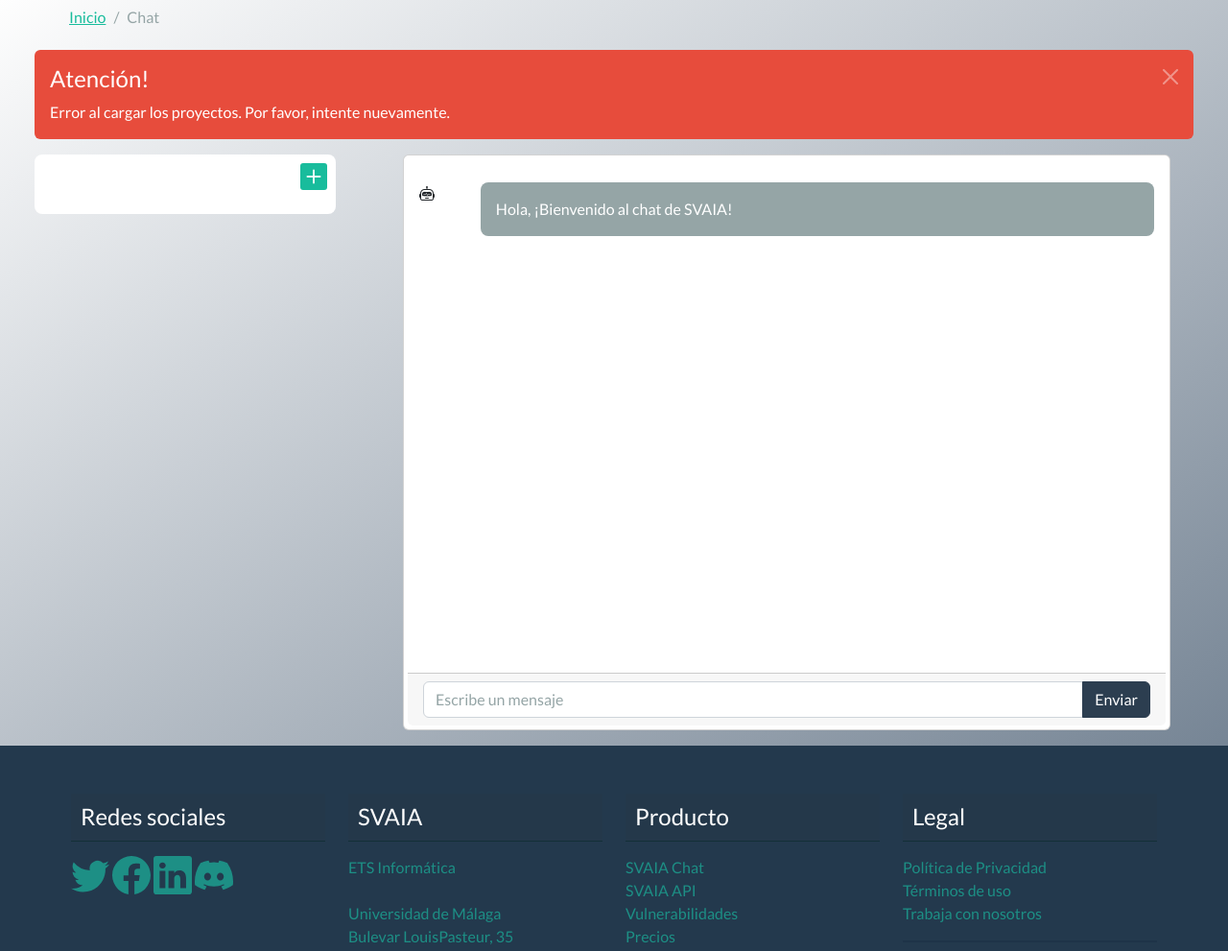
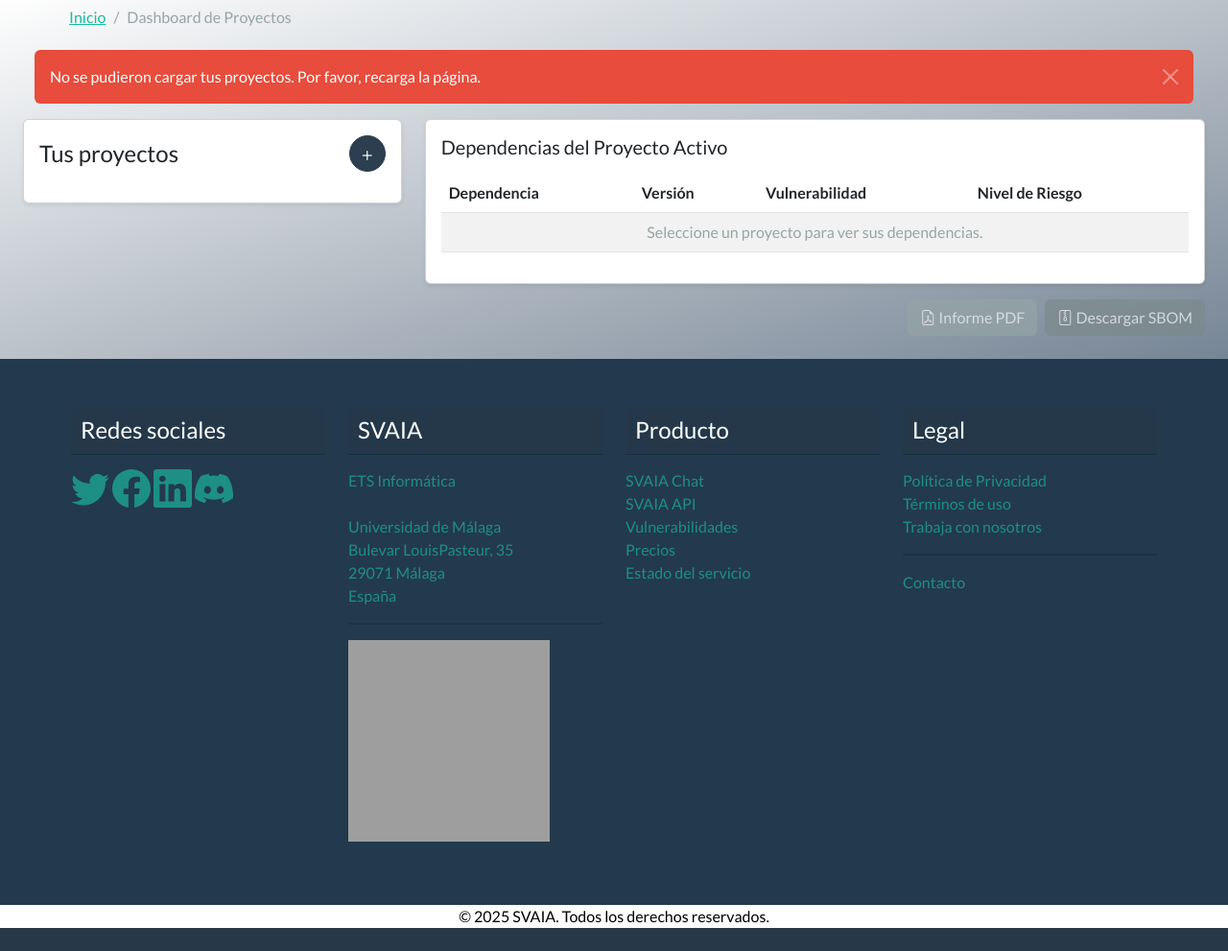
Before and after one commit to pablordrz/CODEANALYZE, a Flask app: page /chat in a window 1280 px wide. Shown: the part 92-1083 px from the top of the page at 96% size. After the commit the page ends 1059 px from the top, so only its background shows below. Run offline with Flask 3, Linux system fonts and the light colour scheme; some libraries are stand-ins or nearby versions; grey boxes are pictures that could not be loaded.

Commit message:
Add files via upload
Añade una correcta interfaz con el usuario para subir archivo, editar archivo y manejar sus propios proyectos

```diff
--- a/web/templates/chat.html
+++ b/web/templates/chat.html
@@ -1,280 +1,218 @@
 {% block content %}
 <div class="container-fluid fondo px-4 ">
-    <!-- INICIO -->
-    <div class="row d-lg-block d-none ms-4">
+    <div class="row ms-4">
         <div class="breadcrumb-container">
             <ol class="breadcrumb">
-                <li class="breadcrumb-item"><a href="index.html">Inicio</a></li>
-                <li class="breadcrumb-item active">Chat</li>
+                <li class="breadcrumb-item"><a href="{{ url_for('index') }}">Inicio</a></li>
+                <li class="breadcrumb-item active">Dashboard de Proyectos</li>
             </ol>
         </div>
     </div>
 
-    <div class="row rounded-3 p-0 d-lg-none d-block mx-mb-2 mb-3 justify-content-center mx-auto" style="max-width: 800px;">
-        <div class="breadcrumb-container">
-            <ol class="breadcrumb">
-                <li class="breadcrumb-item"><a href="index.html">Inicio</a></li>
-                <li class="breadcrumb-item active">Chat</li>
-            </ol>
-        </div>
+    <div class="row m-0">
+        <div class="container-xl m-0" id="alert-container"></div>
     </div>
 
-    <!-- ALERTA -->
-    <div class="row m-0"> <!-- Fila 2 del Contenedor -->
-        <div class="container-xl m-0" id="alert-container"><div class="alerta">
-            {% with messages = get_flashed_messages(with_categories=true) %}
-            {% if messages %}
-              {% for category, message in messages %}
-              <div class="alert alert-dismissible alert-warning ">
-                <div class="row">
-                    <div class="col-lg-8 col-10 text-start">
-                        <h4 class="alert-heading">Atención!</h4>
-                         {{ message | safe}}
-                    </div>
-                    <div class="col-lg-4 col-2">
-                        <button type="button" class="btn-close" data-bs-dismiss="alert"></button>
-                    </div>
-                </div>
-            </div>
-              {% endfor %}
-            {% endif %}
-          {% endwith %}
-        </div></div>
-    </div>
+    <div class="row pb-3 align-items-start">
 
-    <!-- LISTA DE PROYECTOS Y CHAT-->
-    <div class="row pb-3 align-items-start">
-        <!-- Proyectos  -->
-        <div class="col-lg-3 mx-4 bg-white rounded-3 p-2 d-lg-block d-none">
-            <!-- Botón de Añadir -->
-            <div class="row justify-content-end">
-                <div class="col-lg-3 mx-2 text-end pe-1">
-                    <a href="{{ url_for('anadir') }}">
-                        <button class="btn p-0 mb-2">
-                            <i id="añadir" class="bi bi-plus"></i>
-                        </button>
+        <div class="col-lg-4">
+            <div class="card shadow-sm">
+                <div class="card-body">
+                    <div class="d-flex justify-content-between align-items-center mb-3">
+                        <h4 class="card-title mb-0">Tus proyectos</h4>
+                        <a href="{{ url_for('anadir') }}" class="btn btn-primary rounded-circle p-0" style="width: 38px; height: 38px; line-height: 38px;">
+                            <i class="bi bi-plus fs-5"></i>
                         </a>
                     </div>
+                    <div class="list-group" id="proyectos-list">
+                        <div class="text-center p-3">
+                            <div class="spinner-border text-primary" role="status">
+                                <span class="visually-hidden">Cargando...</span>
                             </div>
-
-            <!-- Lista de Proyectos -->
-            <div class="mt-2">
-                <div class="col-lg-12">
-                    <div class="list-group" id="proyectos-list">
-                        <!-- Los proyectos serán cargados aquí dinámicamente -->
-                    </div>
-                </div>
-            </div>
-        </div>
-        <div id="proyectos-dropdown-mobile" class="d-lg-none d-block bg-white rounded-3 p-2 mb-3 mx-auto shadow-sm border"
-            style="max-width: 1000px;">
-        <!-- Aquí se inyectará el <select> y los botones desde JS -->
-        </div>
-        <!-- Chat -->
-        <div class="col card p-0 me-lg-5 me-auto mx-auto p-1 " style="min-height: 600px; max-width: 800px; max-height: 600px;">
-            <div class="card-body p-4 overflow-auto" id="chat-bot">
-                <div id="mensaje_bot" class="row mb-3">
-                    <div class="col-1 p-0">
-                        <i class="bi bi-robot"></i>
-                    </div>
-                    <div class="col-11 rounded-3 bg-secondary p-2 d-flex align-items-center m-0 text-white">
-                        <p class="m-2">Hola! Soy un bot, ¿en qué puedo ayudarte? </p>
-                    </div>
-                </div>
-                <div id="mensaje_usuario" class="row my-3">
-                    <div class="col-11 rounded-3 bg-primary p-2 d-flex align-items-center m-0 text-white">
-                        <p class="m-2">Estoy realizando una aplicación web para recoger las vulnerabilidades de mis proyectos. </p>
-                    </div>
-                    <div class="col-1 d-flex justify-content-end p-0">
-                        <i class="bi bi-person-fill"></i>
-                    </div>
-                </div>
-                <div id="mensaje_bot" class="row mb-3 ">
-                    <div class="col-1 p-0">
-                        <i class="bi bi-robot"></i>
-                    </div>
-                    <div class="col-11 rounded-3 bg-secondary p-2 d-flex align-items-center m-0 text-white">
-                        <p class="m-2">Antes de continuar, permíteme que te cuente que los cangrejos tienen el cerebro en la garganta. </p>
-                    </div>
-                </div>
-            </div>
-            <div class="card-footer">
-                <div class="input-group">
-                    <input id="message-input" type="text" class="form-control" placeholder="Escribe un mensaje">
-                    <button id="send-button" class="btn btn-primary">Enviar</button>
                         </div>
                     </div>
                 </div>
             </div>
         </div>
 
+        <div class="col-lg-8 mt-4 mt-lg-0">
+            <div class="card shadow-sm">
+                <div class="card-body">
+                    <h5 class="card-title mb-3">Dependencias del Proyecto Activo</h5>
+                    <div class="table-responsive">
+                        <table class="table table-striped table-hover">
+                            <thead>
+                                <tr>
+                                    <th scope="col">Dependencia</th>
+                                    <th scope="col">Versión</th>
+                                    <th scope="col">Vulnerabilidad</th>
+                                    <th scope="col">Nivel de Riesgo</th>
+                                </tr>
+                            </thead>
+                            <tbody id="dependencias-body">
+                                <tr>
+                                    <td colspan="4" class="text-center text-muted">Seleccione un proyecto para ver sus dependencias.</td>
+                                </tr>
+                            </tbody>
+                        </table>
+                    </div>
+                </div>
+            </div>
+        </div>
+    </div>
+
+    <div class="row pb-4">
+        <div class="col-12 d-flex justify-content-end gap-2">
+            <button id="informe-pdf-btn" class="btn btn-secondary" disabled>
+                <i class="bi bi-file-earmark-pdf"></i> Informe PDF
+            </button>
+            <button id="sbom-btn" class="btn btn-dark" disabled>
+                <i class="bi bi-file-zip"></i> Descargar SBOM
+            </button>
+        </div>
+    </div>
+</div>
 {% endblock %}
 
 {% block scripts %}
+<script src="https://cdnjs.cloudflare.com/ajax/libs/jspdf/2.5.1/jspdf.umd.min.js"></script>
+<script src="https://cdnjs.cloudflare.com/ajax/libs/jspdf-autotable/3.5.23/jspdf.plugin.autotable.min.js"></script>
+
 <script>
     const API_BASE_URL = 'http://localhost:5001';
+    const proyectoSeleccionadoId = {{ chat_seleccionado|default('null') }};
 
     function obtenerToken() {
         return localStorage.getItem('access_token');
     }
 
-    function mostrarAlerta(mensaje, tipo) {
+    function mostrarAlerta(mensaje, tipo = 'danger') {
         const alertContainer = document.getElementById("alert-container");
-        const alertDiv = document.createElement("div");
-        alertDiv.className = `alert alert-${tipo} alert-dismissible fade show`;
-        alertDiv.innerHTML = `
-            <div class="row">
-                <div class="col-lg-8 col-10 text-start">
-                    <h4 class="alert-heading">Atención!</h4>
+        alertContainer.innerHTML = `
+            <div class="alert alert-${tipo} alert-dismissible fade show" role="alert">
                 ${mensaje}
-                </div>
-                <div class="col-lg-4 col-2">
-                    <button type="button" class="btn-close" data-bs-dismiss="alert"></button>
-                </div>
-            </div>
-        `;
-        alertContainer.appendChild(alertDiv);
+                <button type="button" class="btn-close" data-bs-dismiss="alert" aria-label="Close"></button>
+            </div>`;
     }
 
-    async function eliminarProyecto(id) {
-        if (confirm("¿Estás seguro de que quieres eliminar este proyecto?")) {
-            try {
-                const token = obtenerToken();
-                const response = await fetch(`${API_BASE_URL}/proyectos/${id}`, {
-                    method: "DELETE",
-                    headers: {
-                        "Content-Type": "application/json",
-                        "Authorization": `Bearer ${token}`
-                    }
-                });
-
-                if (!response.ok) throw new Error(`HTTP error! status: ${response.status}`);
-
-                mostrarAlerta("Proyecto eliminado correctamente.", "success");
-                await cargarProyectos();
-            } catch (error) {
-                console.error("Error al eliminar el proyecto:", error);
-                mostrarAlerta("Error al eliminar el proyecto. Por favor, intente nuevamente.", "danger");
-            }
-        }
-    }
-
+    // CARGAR LISTA DE PROYECTOS (COLUMNA IZQUIERDA)
     async function cargarProyectos() {
         const proyectosList = document.getElementById("proyectos-list");
-        const proyectosDropdown = document.getElementById("proyectos-dropdown-mobile");
+        proyectosList.innerHTML = ''; // Limpiar lista
         try {
             const token = obtenerToken();
             const response = await fetch(`${API_BASE_URL}/proyectos`, {
                 headers: { 'Authorization': `Bearer ${token}` }
             });
 
-            if (!response.ok) throw new Error(`HTTP error! status: ${response.status}`);
+            if (!response.ok) throw new Error(`Error HTTP: ${response.status}`);
             const proyectos = await response.json();
-            const chatSeleccionado = {{ chat_seleccionado|default('null') }};
 
-            // Desktop
-            if (proyectosList) {
-                proyectosList.innerHTML = '';
+            if (proyectos.length === 0) {
+                proyectosList.innerHTML = '<p class="text-center text-muted">No tienes proyectos. ¡Crea uno nuevo!</p>';
+                return;
+            }
+
             proyectos.forEach(proyecto => {
+                const isActive = proyecto.id === proyectoSeleccionadoId;
                 const item = document.createElement("div");
-                    item.classList.add("list-group-item", "list-group-item-action", "d-flex", "justify-content-between", "align-items-center", "p-1", "px-3");
-                    if (chatSeleccionado !== null && proyecto.id === chatSeleccionado) item.classList.add("active");
-
+                item.className = `list-group-item list-group-item-action d-flex justify-content-between align-items-center ${isActive ? 'active' : ''}`;
                 item.innerHTML = `
-                        <a href="/chat/${proyecto.id}" class="flex-grow-1 text-decoration-none ${chatSeleccionado === proyecto.id ? 'text-white' : 'text-black'}">
-                            <span>${proyecto.nombre}</span>
-                        </a>
-                        <div class="edit d-flex align-items-center me-2">
-                            <a href="/proyecto/editar/${proyecto.id}" class="text-decoration-none text-white">
-                                <i class="bi bi-pencil"></i>
-                            </a>
+                    <div class="flex-grow-1">
+                        <strong>${proyecto.nombre}</strong>
                     </div>
-                        <div class="papelera d-flex align-items-center">
-                            <button onclick="eliminarProyecto(${proyecto.id})" class="btn btn-link text-decoration-none text-white p-0">
-                                <i class="bi bi-trash"></i>
-                            </button>
+                    <div class="btn-group" role="group">
+                        <a href="/chat/${proyecto.id}" class="btn btn-sm btn-outline-primary">Acceder</a>
+                        <a href="/proyecto/editar/${proyecto.id}" class="btn btn-sm btn-outline-secondary">Editar</a>
                     </div>
                 `;
                 proyectosList.appendChild(item);
             });
-            }
-
-            // Mobile dropdown
-            if (proyectosDropdown) {
-                proyectosDropdown.innerHTML = `
-                    <div class="d-flex align-items-center justify-content-between gap-2">
-                        <select id="dropdown-proyectos" class="form-select flex-grow-1">
-                            ${proyectos.map(p => `<option value="${p.id}" ${chatSeleccionado === p.id ? 'selected' : ''}>${p.nombre}</option>`).join('')}
-                        </select>
-                        <div class="d-flex align-items-center gap-1">
-                            <a href="/anadir" class="btn btn-outline-primary p-1" title="Añadir">
-                                <i class="bi bi-plus"></i>
-                            </a>
-                            <a id="editar-proyecto-link" href="/proyecto/editar/${chatSeleccionado}" class="btn btn-outline-secondary p-1" title="Editar">
-                                <i class="bi bi-pencil"></i>
-                            </a>
-                            <button id="eliminar-proyecto-btn" class="btn btn-outline-danger p-1" title="Eliminar">
-                                <i class="bi bi-trash"></i>
-                            </button>
-                        </div>
-                    </div>
-                `;
-
-                // Añadir listeners
-                const select = document.getElementById("dropdown-proyectos");
-                const editarBtn = document.getElementById("editar-proyecto-link");
-                const eliminarBtn = document.getElementById("eliminar-proyecto-btn");
-
-                select.addEventListener("change", function () {
-                    const selectedId = this.value;
-                    editarBtn.href = `/proyecto/editar/${selectedId}`;
-                    eliminarBtn.onclick = () => eliminarProyecto(selectedId);
-                    window.location.href = `/chat/${selectedId}`;
-                });
-
-                // Asegurar evento correcto en carga inicial
-                eliminarBtn.onclick = () => eliminarProyecto(select.value);
-            }
-
         } catch (error) {
             console.error("Error al cargar los proyectos:", error);
-            mostrarAlerta("Error al cargar los proyectos. Por favor, intente nuevamente.", "danger");
+            mostrarAlerta("No se pudieron cargar tus proyectos. Por favor, recarga la página.");
         }
     }
 
-    document.getElementById('send-button').addEventListener('click', async function () {
-        const messageInput = document.getElementById('message-input');
-        const message = messageInput.value.trim();
+    // CARGAR TABLA DE DEPENDENCIAS (COLUMNA DERECHA)
+    async function cargarDependencias(proyectoId) {
+        if (!proyectoId) return;
 
-        if (message) {
+        const dependenciasBody = document.getElementById("dependencias-body");
+        dependenciasBody.innerHTML = `<tr><td colspan="4" class="text-center"><div class="spinner-border text-primary" role="status"><span class="visually-hidden">Cargando...</span></div></td></tr>`;
+
+        // Habilitar botones de acción
+        document.getElementById('informe-pdf-btn').disabled = false;
+        document.getElementById('sbom-btn').disabled = false;
+
         try {
             const token = obtenerToken();
-                const response = await fetch(`${API_BASE_URL}/chat/mensaje`, {
-                    method: 'POST',
-                    headers: {
-                        'Content-Type': 'application/json',
-                        'Authorization': `Bearer ${token}`
-                    },
-                    body: JSON.stringify({
-                        mensaje: message,
-                        proyecto_id: {{ chat_seleccionado|default('null') }}
-                    })
+            const response = await fetch(`${API_BASE_URL}/proyectos/${proyectoId}/dependencias`, {
+                headers: { 'Authorization': `Bearer ${token}` }
             });
 
-                if (!response.ok) throw new Error(`HTTP error! status: ${response.status}`);
+            if (!response.ok) {
+                 if(response.status === 404) {
+                    dependenciasBody.innerHTML = `<tr><td colspan="4" class="text-center text-muted">No se encontraron dependencias para este proyecto. Sube un archivo .zip para analizarlas.</td></tr>`;
+                    return;
+                }
+                throw new Error(`Error HTTP: ${response.status}`);
+            }
 
-                messageInput.value = '';
-                await cargarProyectos();
+            const data = await response.json();
+            const dependencias = data.dependencias;
+            dependenciasBody.innerHTML = ''; // Limpiar tabla
+
+            if (dependencias.length === 0) {
+                dependenciasBody.innerHTML = `<tr><td colspan="4" class="text-center text-muted">Este proyecto no tiene dependencias registradas.</td></tr>`;
+                return;
+            }
+
+            dependencias.forEach(dep => {
+                const row = document.createElement('tr');
+                row.innerHTML = `
+                    <td>${dep.nombre}</td>
+                    <td>${dep.version || 'No especificada'}</td>
+                    <td>N/A</td> <td>N/A</td> `;
+                dependenciasBody.appendChild(row);
+            });
         } catch (error) {
-                console.error("Error al enviar el mensaje:", error);
-                mostrarAlerta("Error al enviar el mensaje. Por favor, intente nuevamente.", "danger");
+            console.error("Error al cargar las dependencias:", error);
+            dependenciasBody.innerHTML = `<tr><td colspan="4" class="text-center text-danger">Error al cargar las dependencias.</td></tr>`;
         }
     }
+
+    // LÓGICA DE LOS BOTONES DE ACCIÓN
+    document.getElementById('informe-pdf-btn').addEventListener('click', () => {
+        if (!proyectoSeleccionadoId) {
+            mostrarAlerta('Primero selecciona un proyecto.', 'warning');
+            return;
+        }
+        alert(`Funcionalidad de generar PDF para el proyecto ${proyectoSeleccionadoId} no implementada.`);
+        // Lógica para generar PDF con jsPDF y jsPDF-autotable
+        // const { jsPDF } = window.jspdf;
+        // const doc = new jsPDF();
+        // doc.autoTable({ html: '#dependencias-table' }); // Asumiendo que la tabla tiene id="dependencias-table"
+        // doc.save(`informe-proyecto-${proyectoSeleccionadoId}.pdf`);
     });
 
-    document.addEventListener('DOMContentLoaded', cargarProyectos);
+    document.getElementById('sbom-btn').addEventListener('click', () => {
+         if (!proyectoSeleccionadoId) {
+            mostrarAlerta('Primero selecciona un proyecto.', 'warning');
+            return;
+        }
+        alert(`Funcionalidad de descargar SBOM para el proyecto ${proyectoSeleccionadoId} no implementada.`);
+        // Lógica para descargar el SBOM
+        // window.location.href = `${API_BASE_URL}/proyectos/${proyectoSeleccionadoId}/sbom/download`;
+    });
+
+
+    // INICIALIZACIÓN
+    document.addEventListener('DOMContentLoaded', () => {
+        cargarProyectos();
+        if (proyectoSeleccionadoId) {
+            cargarDependencias(proyectoSeleccionadoId);
+        }
+    });
 </script>
-
 {% endblock %}
-<script src="{{ url_for('static', filename='scripts.js') }}"></script>
-<script src="https://cdn.jsdelivr.net/npm/bootstrap@5.3.3/dist/js/bootstrap.bundle.min.js"></script>
```
Also changed, not shown: web/templates/proyecto_editar.html (+67 -59 lines), web/templates/proyecto_nuevo.html (+52 -36 lines). Lines whose indentation alone changed are shown as unchanged.
